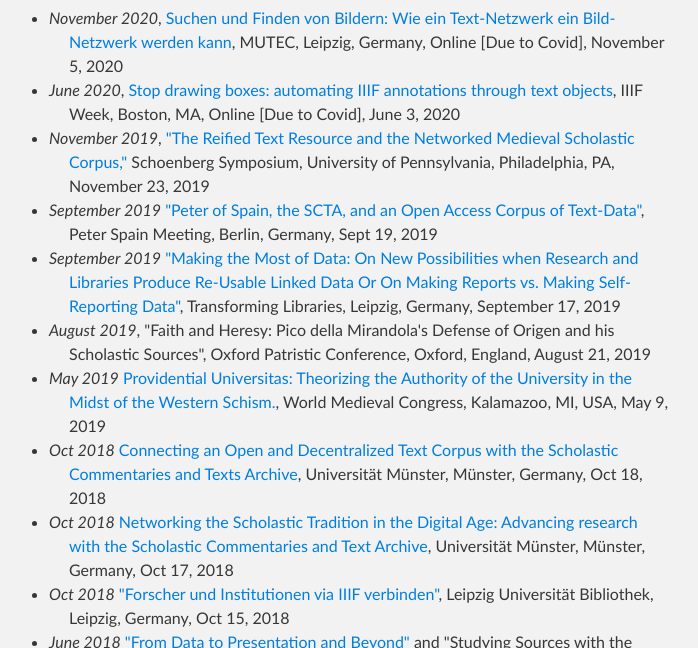
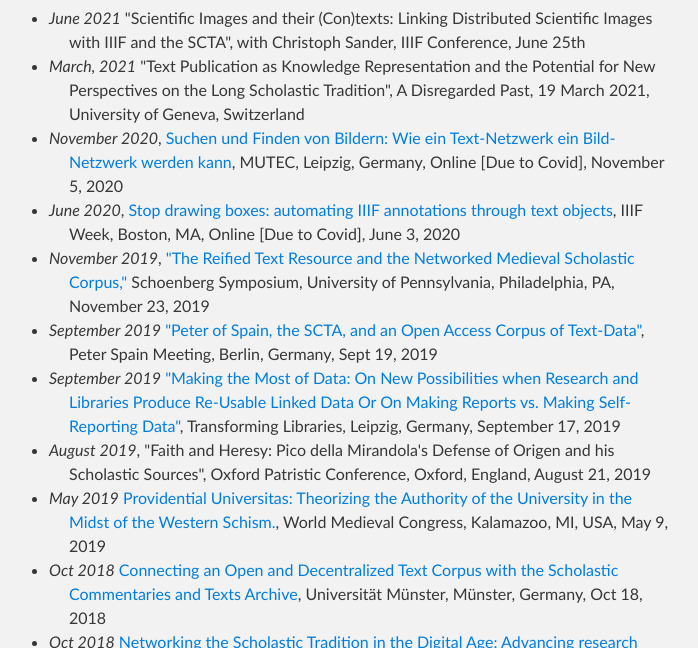
Before and after one commit to jeffreycwitt/jeffreycwitt.github.io, a Jekyll site: the page built from pages/cv.html, in a window 1280 px wide and 900 px high, scrolled down 4035 px, cut to the strip 252-900 px from the top of the window. Shown: the whole strip, without its empty margins (291-989 px from the left). Built offline with Jekyll 4.4.1, drawn with Linux system fonts in a browser that asks for light colours.

Commit message:
cv update

```diff
--- a/pages/cv.html
+++ b/pages/cv.html
@@ -275,6 +275,8 @@
          at the University of Paris" in <em>Legitimation of Political Power in Medieval Thought</em>, eds. C. López Alcaide, J. Puig Montada, P. Roche Arnas, (Brepols 2018), 423-441.
       </li>
 
+
+
       <li class="cv-list"><span class="date">2017</span> "Tradition, Authority, and the Grounds for Belief in Late Fourteenth Century Theology"
          in <em>Augustine in Late Medieval Philosophy and Theology</em>, eds. Jeffrey C. Witt and John T. Slotemaker in Studia Patristica LXXXVII, v. 13,
          (Peeters 2017), 147-160.
@@ -402,6 +404,15 @@
    <ul>
 
       <h2>Presentations</h2>
+
+      <li class="cv-list"><span class="date">June 2021</span> "Scientific Images and their (Con)texts: Linking Distributed Scientific Images with
+         IIIF and the SCTA", with Christoph Sander, IIIF Conference, June 25th
+      </li>
+
+      <li class="cv-list"><span class="date">March, 2021</span> "Text Publication as Knowledge Representation and the Potential for New Perspectives
+         on the Long Scholastic Tradition", A Disregarded Past, 19 March 2021, University of
+         Geneva, Switzerland
+      </li>
 
       <li class="cv-list"><span class="date">November 2020</span>, <a href="https://jeffreycwitt.com/2020/11/05/textnetzwerk-bildnetzwerk/">Suchen und Finden von Bildern: Wie ein Text-Netzwerk ein Bild-Netzwerk werden kann</a>, MUTEC, Leipzig, Germany, Online [Due to Covid], November 5, 2020
       </li>
```
